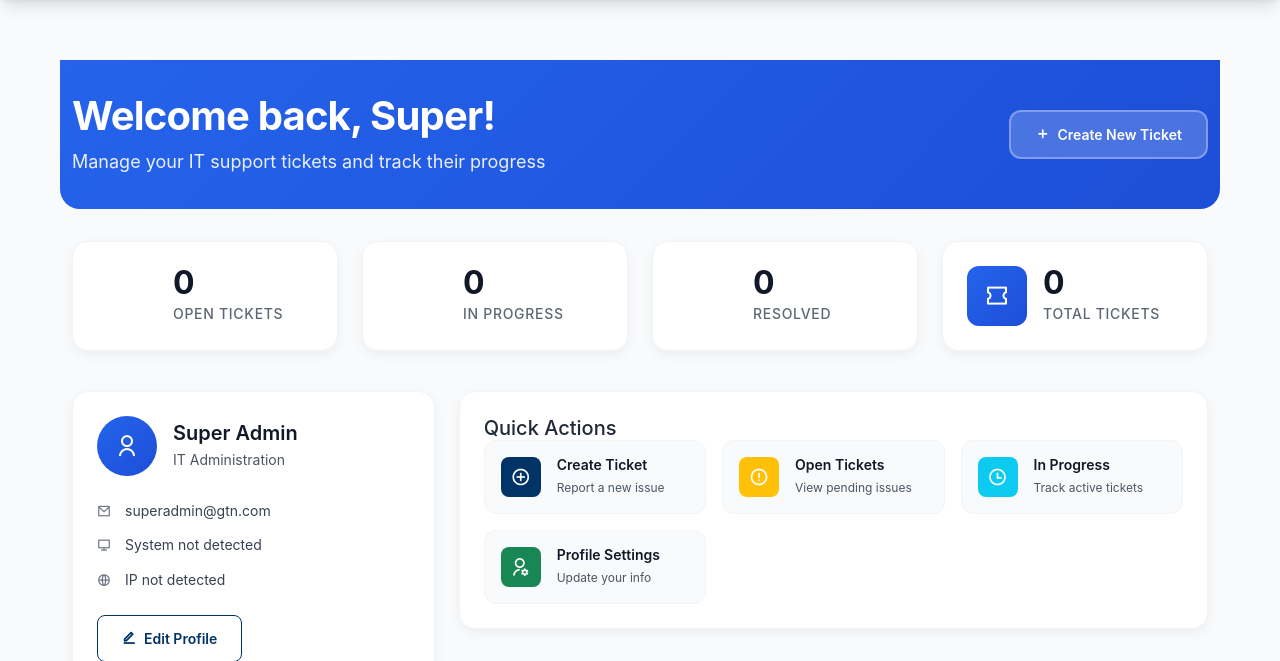
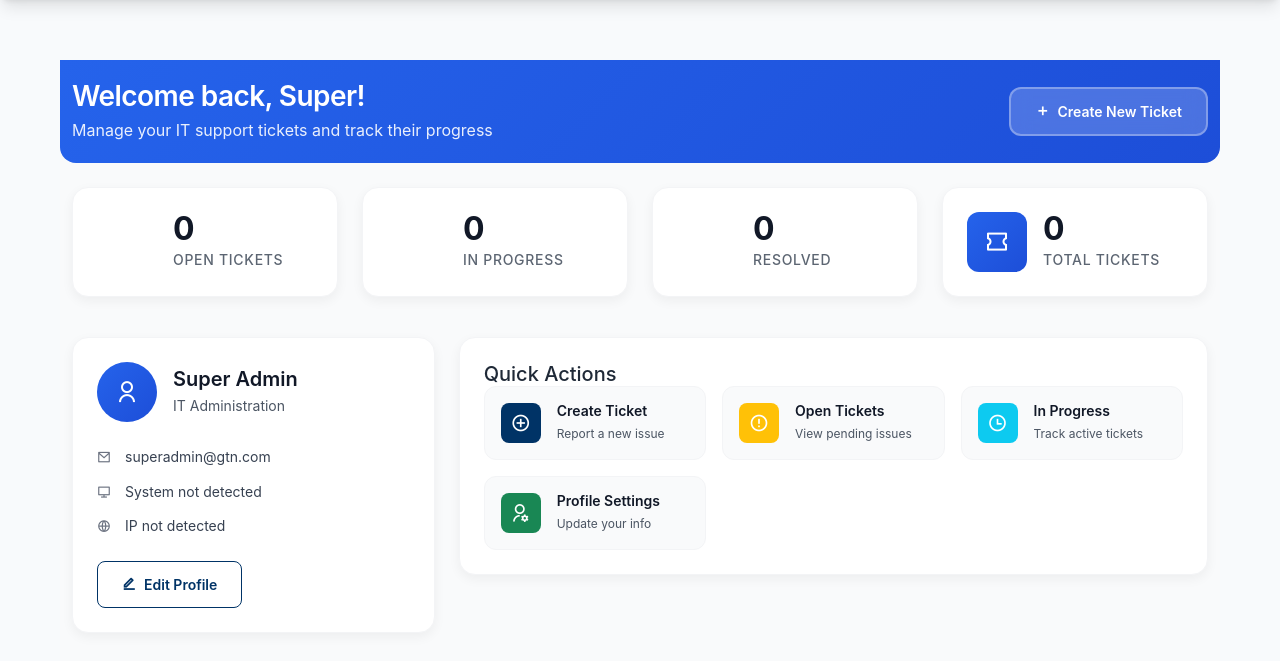
Before and after one commit to narain-karthik/GTN-29-06-2025_11AM, a Flask app: page /user-dashboard in a window 1280 px wide. Shown: the part 111-772 px from the top of the page. Run offline with Flask 3, Linux system fonts and the light colour scheme; the visitor is signed in with stand-in values (Sample User, id 1); some libraries are stand-ins or nearby versions.

Commit message:
Refine user dashboard appearance with reduced banner size and improved layout
Modify dashboard header padding, margins, font sizes, and border radius in static/style.css.

Replit-Commit-Author: Agent
Replit-Commit-Session-Id: 69919bbc-8387-4157-a185-d0bf01a3ded0
Replit-Commit-Screenshot-Url: https://storage.googleapis.com/screenshot-production-us-central1/7cd74928-5833-4fa7-95ef-62888739888a/67356ec8-4bef-4778-91a0-23e8742fcbaa.jpg

```diff
--- a/static/style.css
+++ b/static/style.css
@@ -1706,20 +1706,20 @@ body, html {
 .dashboard-header {
     background: var(--gradient-primary);
     color: white;
-    padding: 2rem 0;
-    margin-bottom: 2rem;
-    border-radius: 0 0 20px 20px;
+    padding: 1.25rem 0;
+    margin-bottom: 1.5rem;
+    border-radius: 0 0 16px 16px;
 }
 
 .dashboard-title {
-    font-size: 2.5rem;
-    font-weight: 700;
-    margin-bottom: 0.5rem;
+    font-size: 1.75rem;
+    font-weight: 600;
+    margin-bottom: 0.25rem;
     letter-spacing: -0.02em;
 }
 
 .dashboard-subtitle {
-    font-size: 1.125rem;
+    font-size: 1rem;
     opacity: 0.9;
     margin: 0;
 }
```
Also changed, not shown: replit.md (+4 -0 lines).
